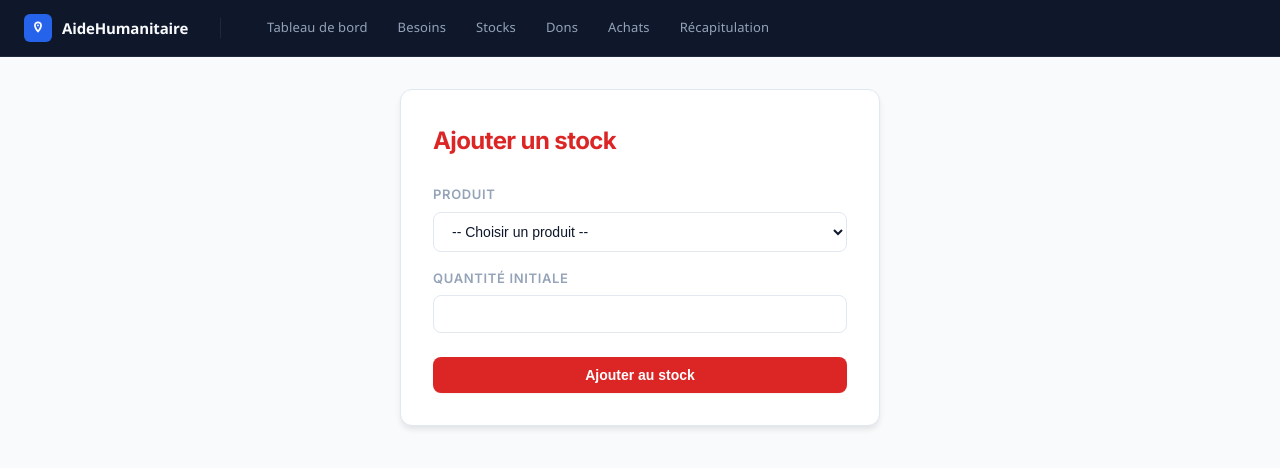
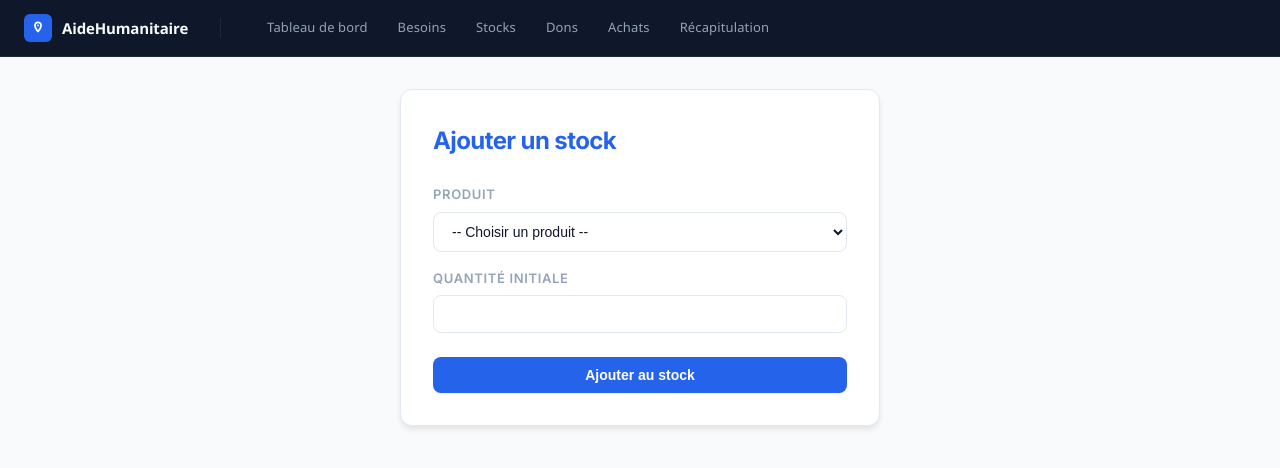
Before and after one commit to MandresyMC/Examen-Final-S3-trinome, a PHP site: page /app/views/formulaire_stock.php in a window 1280 px wide. Shown: the top 468 px of the page. Run offline with PHP 8.4, Linux system fonts and the light colour scheme; the template is opened without the code that fills it, so the values that code supplies are empty.

Commit message:
correction css

```diff
--- a/public/css/formulaire_stock.css
+++ b/public/css/formulaire_stock.css
@@ -1,8 +1,8 @@
 @import url('https://fonts.googleapis.com/css2?family=Inter:wght@400;500;600;700&display=swap');
 
 :root {
-    --primary-color: #DC2626;
-    --primary-dark: #B91C1C;
+    --primary-color:  #2563EB;
+    --primary-dark:   #1E40AF;
     --success-color: #059669;
     --danger-color: #DC2626;
     --bg-primary: #F8FAFC;
```
